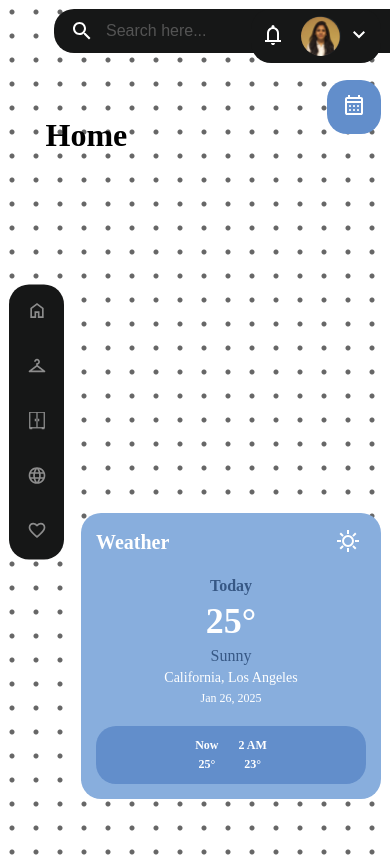
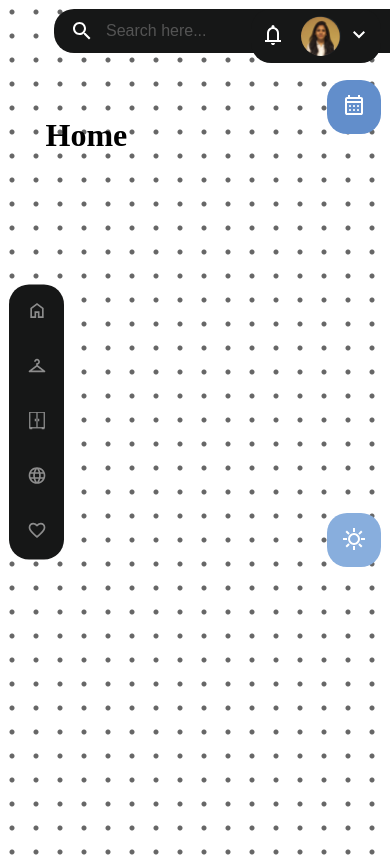
Before and after one commit to Katya-Rotar/my-wardrobe, a Next.js app in the folder frontend/: page / in a window 390 px wide. Built offline with nearby package versions, Linux system fonts and the light colour scheme.

Commit message:
feat(frontend): added responsiveness to the weather forecast for smaller screens

```diff
--- a/frontend/app/components/weatherWidget.js
+++ b/frontend/app/components/weatherWidget.js
@@ -1,26 +1,38 @@
 "use client";
 
 import { useState, useEffect } from 'react';
-import styles from '../styles/WeatherWidget.module.css'
+import styles from '../styles/WeatherWidget.module.css';
 
 const WeatherWidget = () => {
   const [currentDate, setCurrentDate] = useState('');
+  const [isExpanded, setIsExpanded] = useState(false);
+  const [isCompact, setIsCompact] = useState(false);
 
   useEffect(() => {
     const today = new Date();
     const options = { year: 'numeric', month: 'short', day: 'numeric' };
-    const formattedDate = today.toLocaleDateString(undefined, options);
-    setCurrentDate(formattedDate);
+    setCurrentDate(today.toLocaleDateString(undefined, options));
+
+    const handleResize = () => {
+      setIsCompact(window.innerWidth <= 768);
+    };
+
+    handleResize();
+    window.addEventListener("resize", handleResize);
+    return () => window.removeEventListener("resize", handleResize);
   }, []);
 
   return (
-    <div className={styles['weather-widget']}>
+    <div className={`${styles['weather-widget']} ${isCompact && !isExpanded ? styles.compact : ''}`}>
       <div className={styles['weather-header']}>
-        <h2>Weather</h2>
-        <button className={styles.iconButton}>
+        {(!isCompact || isExpanded) && <h2>Weather</h2>}
+        <button className={styles.iconButton} onClick={() => setIsExpanded(!isExpanded)}>
           <img src="/sunny.svg" alt="Weather Widget Icon" />
         </button>
       </div>
+
+      {(!isCompact || isExpanded) && (
+        <>
           <div className={styles['weather-main']}>
             <p className={styles.day}>Today</p>
             <p className={styles.temp}>25°</p>
@@ -28,6 +40,7 @@ const WeatherWidget = () => {
             <p className={styles.location}>California, Los Angeles</p>
             <p className={styles.date}>{currentDate}</p>
           </div>
+
           <div className={styles['weather-forecast']}>
             <div className={styles['forecast-item']}>
               <p>Now</p>
@@ -38,6 +51,8 @@ const WeatherWidget = () => {
               <p>23°</p>
             </div>
           </div>
+        </>
+      )}
     </div>
   );
 };
--- a/frontend/app/styles/weatherWidget.module.css
+++ b/frontend/app/styles/weatherWidget.module.css
@@ -4,7 +4,7 @@
   border-radius: 20px;
   color: #ffffff;
   text-align: center;
-  padding: 15px;
+  padding: 12px;
   font-family: 'Chelsea Market', cursive;
 }
 
@@ -12,7 +12,6 @@
   display: flex;
   justify-content: space-between;
   align-items: center;
-  margin-bottom: 10px;
 }
 
 .weather-header h2 {
@@ -28,7 +27,7 @@
 }
 
 .weather-main {
-  margin: 20px 0;
+  margin: 10px 0;
 }
 
 .day {
@@ -86,3 +85,25 @@
   color: #fff;
   font-weight: bold;
 }
+
+.weather-widget.compact {
+  width: 44px;
+  height: 44px;
+  display: flex;
+  align-items: center;
+  justify-content: center;
+  padding: 5px;
+  background-color: #88AEDD;
+}
+
+.compact .weather-header {
+  justify-content: center;
+  margin-bottom: 0;
+}
+.compact .weather-header h2 {
+  display: none;
+}
+.compact .weather-main,
+.compact .weather-forecast {
+  display: none;
+}
```
Lines whose indentation alone changed are shown as unchanged.
